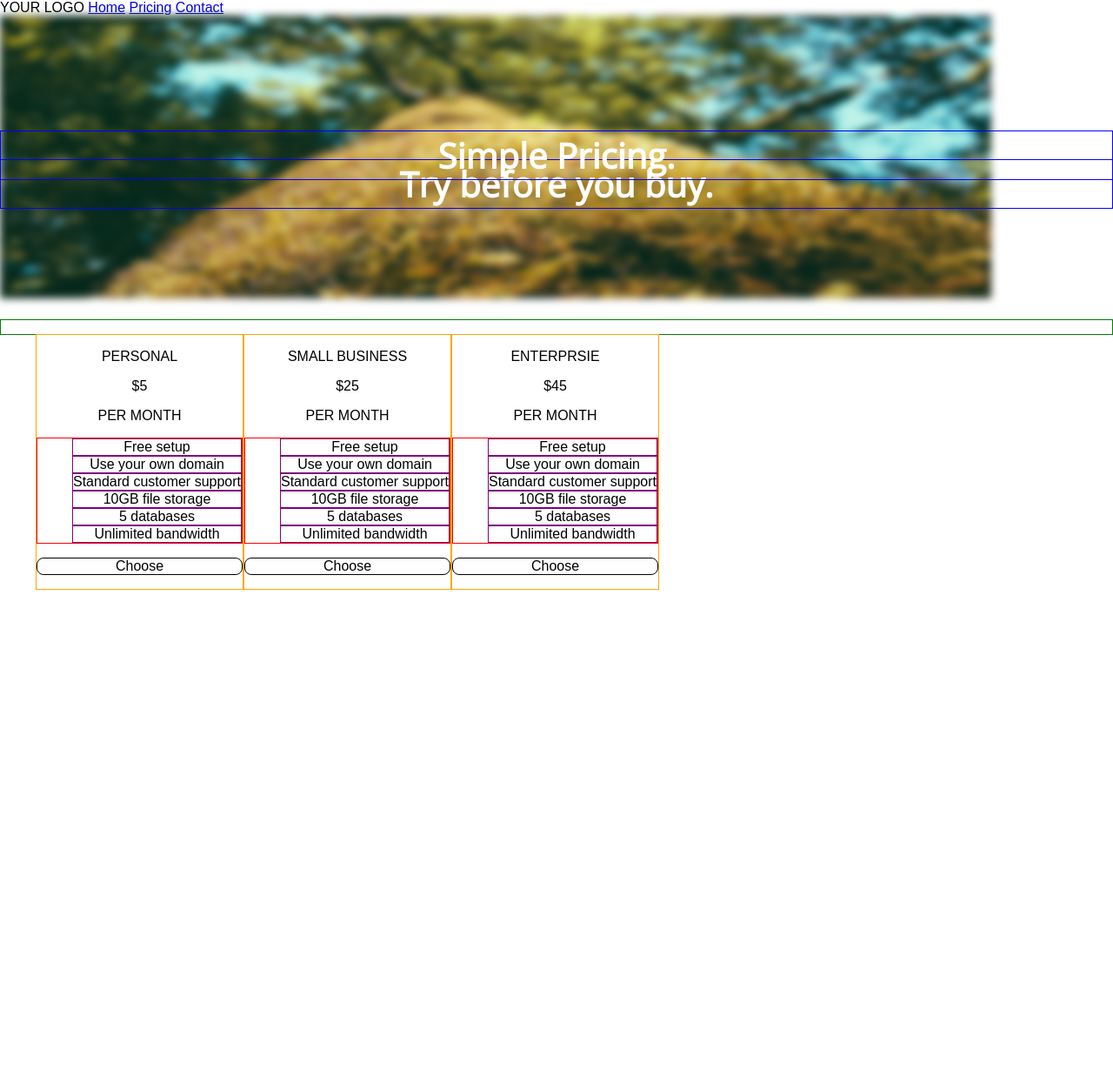
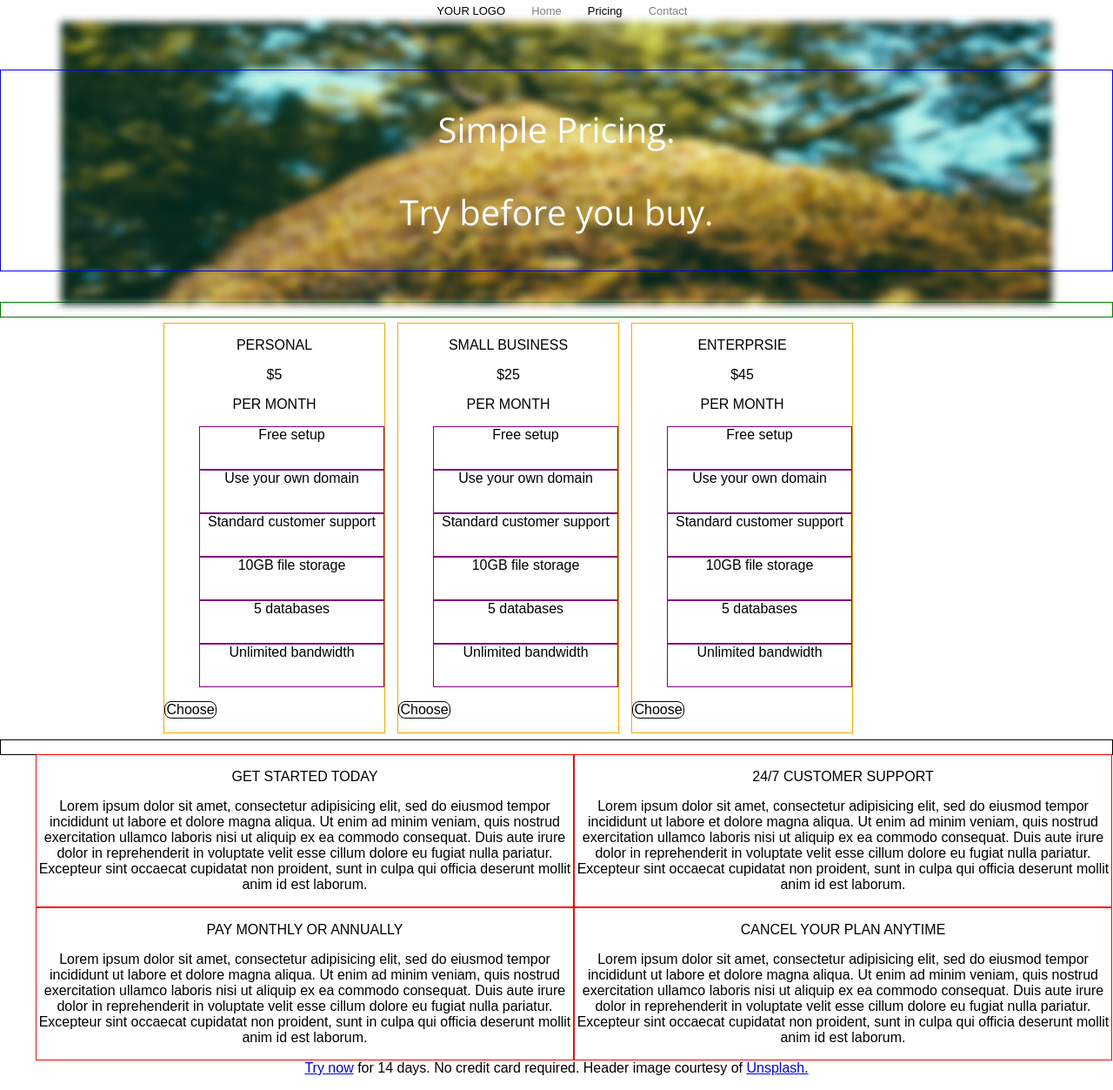
Before and after one commit to SimplyyQunda/Normal-Mode-Hosting-Site, a plain HTML site: page index.html in a window 1280 px wide. Shown: the whole page at 87% size. Before the commit the page ends 800 px from the top, so only its background shows below. Drawn offline with nearby package versions, Linux system fonts and the light colour scheme.

Commit message:
finished html code, adjust positioning

```diff
--- a/index.html
+++ b/index.html
@@ -4,34 +4,42 @@
 	<link href="normalize.css" rel="stylesheet"/>
 	<link href="style.css" rel="stylesheet"/>
 	<link href="https://fonts.googleapis.com/css?family=Open+Sans" rel="stylesheet">
+
 </head>
 <body>
+<div class="website">
 
-	<nav>
+	<nav class="main">
+
 		<span class="brand">YOUR LOGO</span>
-		<span class="home">
+		<span class="links">
 			<a href="https://google.com">Home</a>
 		</span>
-		<span class=pricing>
+		<span class=price>
 		    <a href="https://google.com">Pricing</a>
 		</span>
-		<span class="contact">
+		<span class="links">
 			<a href="https://google.com">Contact</a>
 		</span>
 	</nav>
 
 	<div>
 		<img src="normal-mode/assets/background.jpg" class="background" />
-		<h2 class="intro"> Try before you buy.</h2>
-		<h2><span class="intro"> Simple Pricing.
-		</span> </h2>
+		<a class="intro">
+		<p> Simple Pricing.
+		</p>
+
+		<p>Try before you buy.
+		</p>
+		</a>
 	</div>
 
 <div class="content">
 <ul class="groupinfo">
 
 	<li class="section">
-			<div>
+			<div class="green">
+
 				<p> PERSONAL </p>
 				<p> $5 </p>
 				<p> PER MONTH </p>
@@ -125,7 +133,62 @@
 
 	</div>
 		</li>
+</ul>
+</div>
 
+<div class="details">
+<ul class="longcontent">
+		<li class="Lorem">
+			<p class="customer">GET STARTED TODAY
+			</p>
+			<p> Lorem ipsum dolor sit amet, consectetur adipisicing elit, sed do eiusmod
+			tempor incididunt ut labore et dolore magna aliqua. Ut enim ad minim veniam,
+			quis nostrud exercitation ullamco laboris nisi ut aliquip ex ea commodo
+			consequat. Duis aute irure dolor in reprehenderit in voluptate velit esse
+			cillum dolore eu fugiat nulla pariatur. Excepteur sint occaecat cupidatat non
+			proident, sunt in culpa qui officia deserunt mollit anim id est laborum.
+			</p>
+		</li>
+		<li class="Lorem">
+			<p class="customer">24/7 CUSTOMER SUPPORT
+			</p>
+			<p> Lorem ipsum dolor sit amet, consectetur adipisicing elit, sed do eiusmod
+			tempor incididunt ut labore et dolore magna aliqua. Ut enim ad minim veniam,
+			quis nostrud exercitation ullamco laboris nisi ut aliquip ex ea commodo
+			consequat. Duis aute irure dolor in reprehenderit in voluptate velit esse
+			cillum dolore eu fugiat nulla pariatur. Excepteur sint occaecat cupidatat non
+			proident, sunt in culpa qui officia deserunt mollit anim id est laborum.
+			</p>
+		</li>
+		<li class="Lorem">
+			<p class="pay"> PAY MONTHLY OR ANNUALLY
+			</p>
+			<p> Lorem ipsum dolor sit amet, consectetur adipisicing elit, sed do eiusmod
+			tempor incididunt ut labore et dolore magna aliqua. Ut enim ad minim veniam,
+			quis nostrud exercitation ullamco laboris nisi ut aliquip ex ea commodo
+			consequat. Duis aute irure dolor in reprehenderit in voluptate velit esse
+			cillum dolore eu fugiat nulla pariatur. Excepteur sint occaecat cupidatat non
+			proident, sunt in culpa qui officia deserunt mollit anim id est laborum.
+			</p>
+		</li>
+		<li class="Lorem">
+			<p class="pay"> CANCEL YOUR PLAN ANYTIME
+			</p>
+			<p > Lorem ipsum dolor sit amet, consectetur adipisicing elit, sed do eiusmod
+			tempor incididunt ut labore et dolore magna aliqua. Ut enim ad minim veniam,
+			quis nostrud exercitation ullamco laboris nisi ut aliquip ex ea commodo
+			consequat. Duis aute irure dolor in reprehenderit in voluptate velit esse
+			cillum dolore eu fugiat nulla pariatur. Excepteur sint occaecat cupidatat non
+			proident, sunt in culpa qui officia deserunt mollit anim id est laborum.
+			</p>
+		</li>
+	</ul>
+	</div>
+
+	<div class="footer">
+		<p> <a class="footerlink" href=http://google.com>Try now</a> for 14 days. No credit card required. Header image courtesy of  <a class="footerlink" href=http://google.com>Unsplash.</a> </p>
+	</div>
+</div>
 
 
 
--- a/style.css
+++ b/style.css
@@ -9,26 +9,58 @@ img{
   height:325px;
   filter: blur(5px);
   position: relative;
+  top: 7px;
+
+}
+.main{
+	position: relative;
+    top: 3px;
+
 }
 ul{
 	 list-style-type:none;
 	 text-align: center;
 
 }
+
 .intro{
 	border: 1px solid blue;
 	text-align: center;
 	position: absolute;
-	top: 150px;
+	top: 80px;
 	left: 0;
 	width: 100%;
 	font-size: 40px;
+	padding:0px;
+
+
 	color:white;
 	font-family: 'Open Sans', sans-serif;
 
+
 }
+.links a {
+font-size: 13px;
+padding-left: 2%;
+text-decoration: none;
+color:grey;
+}
+.price a{
+font-size: 13px;
+padding-left: 2%;
+text-decoration: none;
+color:black;
 
+}
+.box{
+	width: 230px;
+ 	height: 168px;
+}
+.brand{
+	font-size: 13px;
+	padding-left: 1%;
 
+}
 .content{
 	border: 1px solid green;
 }
@@ -40,17 +72,56 @@ ul{
 .section{
 	border: 1px solid orange;
 	float: left;
+	margin: 7px;
+	width: 255px;
 }
-
+}
 .family{
 	border: 1px solid red;
+	padding-left: 0px;
 }
 
 .package{
 	border: 1px solid purple;
+	height:50px;
 }
 
 .button{
 	border: 1px solid black;
 	border-radius: 8px;
+	width: 60px;
+
 }
+html{
+	text-align:center;
+}
+
+
+.details{
+	border: 1px solid black;
+	clear: both;
+}
+
+}
+.customer{
+	border: 1px solid black;
+
+}
+
+}
+.footer a{
+	border: 1px solid blue;
+	float: left;
+	clear: both;
+	background-color: black;
+	color: white;
+	margin:0px;
+}
+.groupinfo{
+padding-left: 180px;
+}
+.Lorem {
+	border: 1px solid red;
+	float: left;
+	width: 50%;
+}
```
